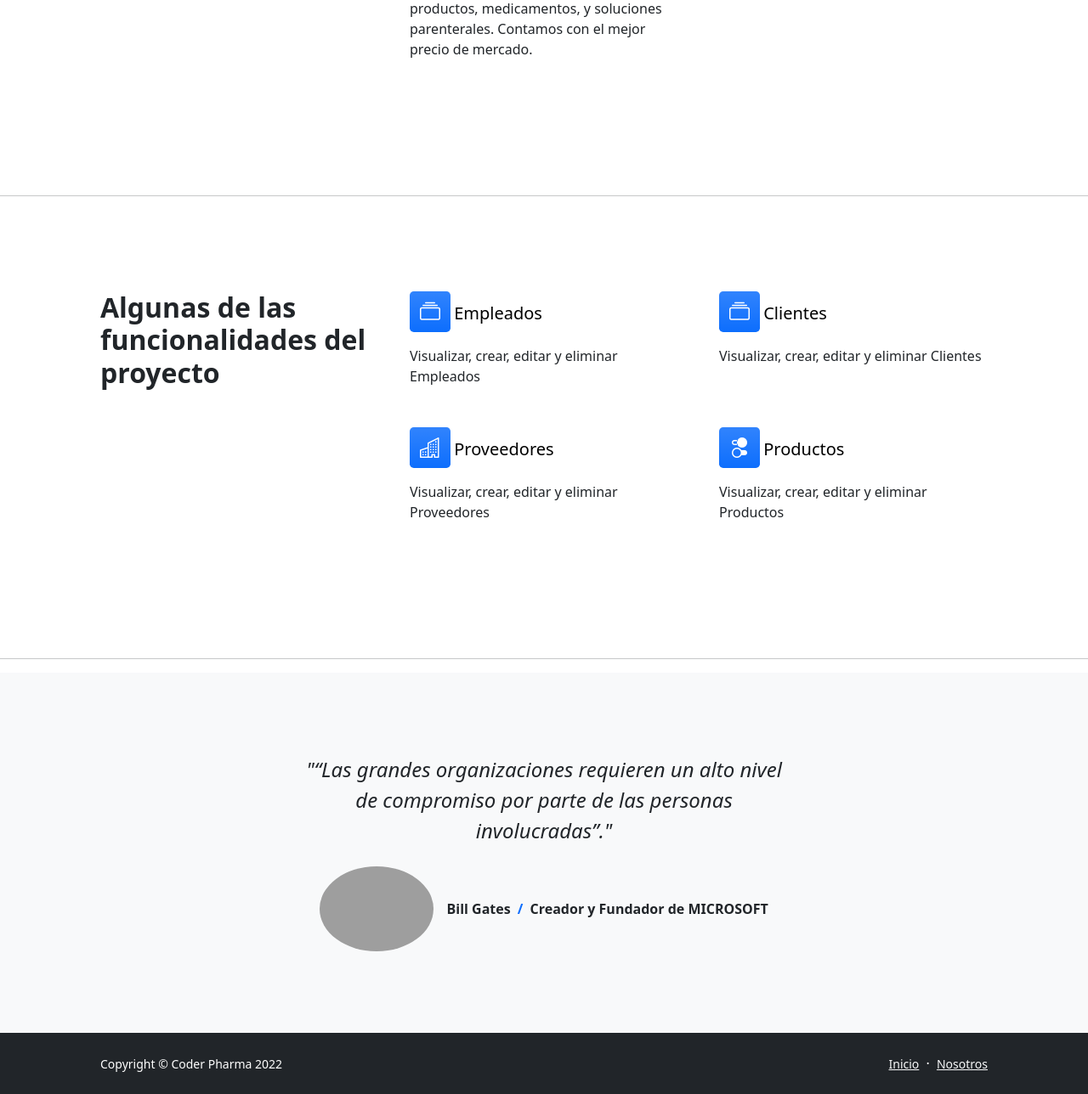
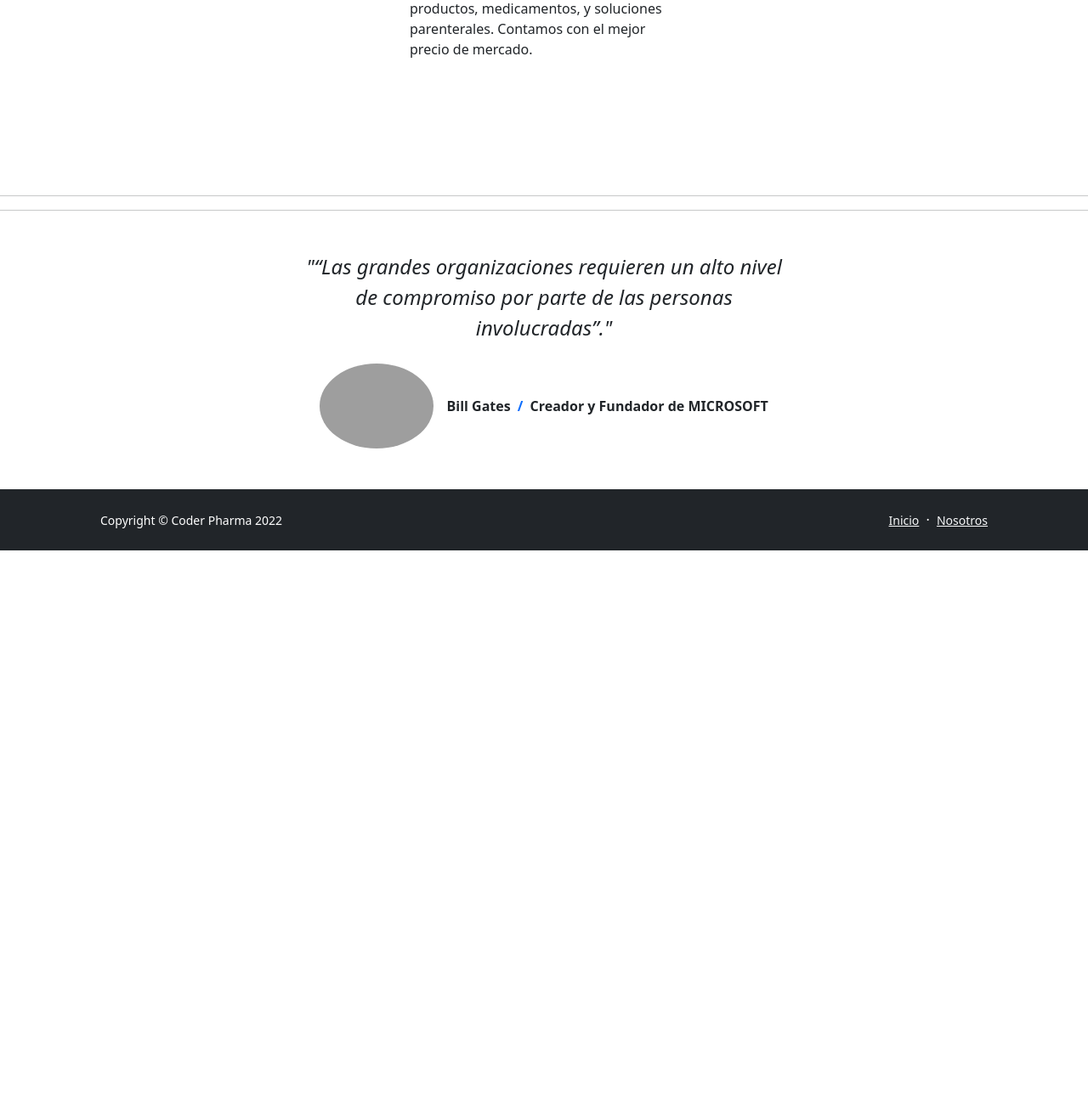
Before and after one commit to LucasLD92/Coder-Pharma, a Django app: page /App-Drogueria/?next=/App-Drogueria/AgregaProducto in a window 1280 px wide. Shown: the part 1230-2518 px from the top of the page at 85% size. After the commit the page ends 1878 px from the top, so only its background shows below. Run offline with Django 4.2, Linux system fonts and the light colour scheme; some libraries are stand-ins or nearby versions; grey boxes are pictures that could not be loaded.

```diff
--- a/DROGUERIA/App_DROGUERIA/Templates/00 - ORIGEN.html
+++ b/DROGUERIA/App_DROGUERIA/Templates/00 - ORIGEN.html
@@ -119,42 +119,8 @@
                     </div>
                 </div>
             </section>
-    <hr>
-            <!-- Features section-->
-            <section class="py-5" id="features">
-                <div class="container px-5 my-5">
-                    <div class="row gx-5">
-                        <div class="col-lg-4 mb-5 mb-lg-0"><h2 class="fw-bolder mb-0">Algunas de las funcionalidades del proyecto</h2></div>
-                        <div class="col-lg-8">
-                            <div class="row gx-5 row-cols-1 row-cols-md-2">
-                                <div class="col mb-5 h-100">
-                                    <div class="feature bg-primary bg-gradient text-white rounded-3 mb-3"><i class="bi bi-collection"></i></div>
-                                    <a class="h5" style="color: black; text-decoration: none" href="{% url '06_Empleados' %} ">Empleados</a>
-                                    <p class="mb-0">Visualizar, crear, editar y eliminar Empleados</p>
-                                </div>
-                                <div class="col mb-5 mb-md-0 h-100">
-                                    <div class="feature bg-primary bg-gradient text-white rounded-3 mb-3"><i class="bi bi-collection"></i></div>
-                                    <a class="h5" style="color: black; text-decoration: none" href="{% url '08_Clientes' %} ">Clientes</a>
-                                    <p class="mb-0">Visualizar, crear, editar y eliminar Clientes</p>
-                                </div>
-                                <div class="col mb-5 h-100">
-                                    <div class="feature bg-primary bg-gradient text-white rounded-3 mb-3"><i class="bi bi-building"></i></div>
-                                    <a class="h5" style="color: black; text-decoration: none" href="{% url '07_Proveedores' %} ">Proveedores</a>
-                                    <p class="mb-0">Visualizar, crear, editar y eliminar Proveedores</p>
-                                </div>
-                                <div class="col h-100">
-                                    <div class="feature bg-primary bg-gradient text-white rounded-3 mb-3"><i class="bi bi-toggles2"></i></div>
-                                    <a class="h5" style="color: black; text-decoration: none" href="{% url '02_Productos' %} ">Productos</a>
-                                    <p class="mb-0">Visualizar, crear, editar y eliminar Productos </p>
-                                </div>
-                            </div>
-                        </div>
-                    </div>
-                </div>
-            </section>
-<hr>
+            <hr><hr>
             <!-- Testimonial section-->
-            <div class="py-5 bg-light">
                 <div class="container px-5 my-5">
                     <div class="row gx-5 justify-content-center">
                         <div class="col-lg-10 col-xl-7">
--- a/DROGUERIA/App_DROGUERIA/Templates/07 - Proveedores.html
+++ b/DROGUERIA/App_DROGUERIA/Templates/07 - Proveedores.html
@@ -13,7 +13,6 @@
         <br>
         <br>
         <p> Detalle de Proveedores </p>
-        <p> Funciones de agregar proveedor-editar-eliminar</p>
 
         <center>
             <h4 class="text-center"> Buscar Proveedor </h4>
@@ -57,11 +56,12 @@
             </table>
         </center>
 
-        <p> Para agregar un nuevo PROVEEDOR, click  <a href="{% url '07_AgregaProveedor' %}"> ACA -</a> </p>
+        <p> Para agregar un nuevo PROVEEDOR, click  <a style="text-decoration: none;"  href="{% url '07_AgregaProveedor' %}" class="btn btn-outline-primary"> AQUI </a> </p>
         <hr>
 
-            <a href="{% url '04_AcercadeCoderPharma' %}" class="btn btn-outline-primary" disabled> VOLVER</a>
+        <h1 class="text-center"><a href="{% url '04_AcercadeCoderPharma' %}" class="btn btn-outline-primary" disabled> VOLVER</a></h1>
 
+        <hr>
     </body>
 </html>
 {% endblock blockname %}
--- a/DROGUERIA/App_DROGUERIA/Templates/08 - Clientes.html
+++ b/DROGUERIA/App_DROGUERIA/Templates/08 - Clientes.html
@@ -14,7 +14,6 @@
         <br>
         <br>
         <p> Detalle de Clientes </p>
-        <p> Funciones de agregar cliente-editar-eliminar</p>
 
         <center>
             <h4 class="text-center"> Buscar Cliente </h4>
@@ -61,11 +60,12 @@
             </table>
         </center>
 
-        <p> Para agregar un nuevo CLIENTE, click  <a href="{% url '08_AgregaCliente' %}">ACA</a> </p>
+        <p> Para agregar un nuevo CLIENTE, click  <a style="text-decoration: none;" href="{% url '08_AgregaCliente' %}" class="btn btn-outline-primary">AQUI</a> </p>
         <hr>
 
-            <a href="{% url '04_AcercadeCoderPharma' %}" class="btn btn-outline-primary" disabled> VOLVER</a>
+        <h1 class="text-center"><a href="{% url '04_AcercadeCoderPharma' %}" class="btn btn-outline-primary" disabled> VOLVER</a></h1>
 
+        <hr><hr>
     </body>
 </html>
 {% endblock blockname %}
--- a/DROGUERIA/App_DROGUERIA/Templates/09 - Contacto.html
+++ b/DROGUERIA/App_DROGUERIA/Templates/09 - Contacto.html
@@ -51,9 +51,9 @@
             </div>
         </div>
     </section>
-        <br>
-        <a href="{% url '01_Inicio' %}" class="btn btn-outline-primary" disabled> VOLVER </a>
-        <br>
+        <hr>
+        <h1 class="text-center"><a href="{% url '01_Inicio' %}" class="btn btn-outline-primary" disabled> VOLVER </a></h1>
+        <hr>
 </body>
 </html>
 {% endblock blockname %}
--- a/DROGUERIA/App_DROGUERIA/Templates/11 - Logout.html
+++ b/DROGUERIA/App_DROGUERIA/Templates/11 - Logout.html
@@ -7,10 +7,10 @@
     <br>
     <p class="text-center"><img class="img-fluid rounded mb-5 mb-lg-0" src="http://127.0.0.1:8000/media/imagenes/Membrete_Coder-Pharma.png" alt="..." /></p>
     <hr>
-    <h1>GRACIAS POR VISITARNOS!!!</h1>
+    <h1 class="text-center">GRACIAS POR VISITARNOS!!!</h1>
     <br>
     <br>
 
-    <a href="{% url '01_Inicio' %}" class="btn btn-outline-primary" disabled>Ir a Inicio</a>
+    <h1 class="text-center"><a href="{% url '01_Inicio' %}" class="btn btn-outline-primary" disabled>Ir a Inicio</a></h1>
 </body>
 {% endblock blockname %}
```
Also changed, not shown: DROGUERIA/App_DROGUERIA/Templates/02 - Productos.html (+4 -3 lines), DROGUERIA/App_DROGUERIA/Templates/04 - AcercadeCoderPharma.html (+10 -10 lines), DROGUERIA/App_DROGUERIA/Templates/06 - Empleados.html (+6 -5 lines), DROGUERIA/App_DROGUERIA/Templates/09 - Login.html (+4 -7 lines), DROGUERIA/db.sqlite3.
